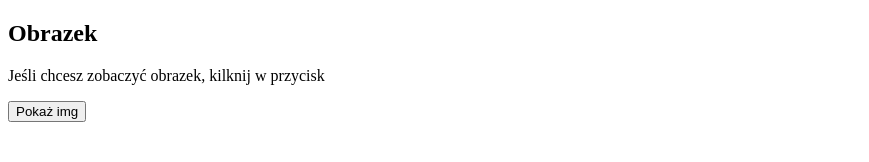
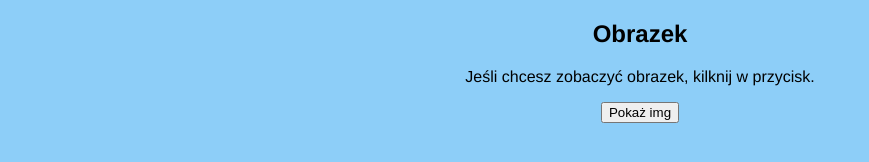
Before and after one commit to kbasta/us_amiw_ajax, a plain HTML site: page index.html in a window 1280 px wide. Shown: the whole page, without its empty margins (0-869 px from the left). Drawn offline with nearby package versions, Linux system fonts and the light colour scheme.

Commit message:
Dodanie CSS

```diff
--- a/index.html
+++ b/index.html
@@ -11,8 +11,8 @@
 <body>
     <div id="kontener">
         <h2>Obrazek</h2>
-        <p>Jeśli chcesz zobaczyć obrazek, kilknij w przycisk</p>
-        <button type="button" onclick="pokaz()">Pokaż img</button>
+        <p>Jeśli chcesz zobaczyć obrazek, kilknij w przycisk.</p>
+        <button type="button" onclick="pokaz()">Pokaż img</button><br />
         <img id="image" src="">
     </div>
 </body>
--- a/style/style.css
+++ b/style/style.css
@@ -0,0 +1,14 @@
+body{
+    background-color: #8dcef8;
+    font-family: Helvetica;
+}
+
+#kontener{
+    text-align: center;
+}
+
+#kontener img#image{
+    width: 25%;
+    height: auto;
+    margin-top: 35px;
+}
```
